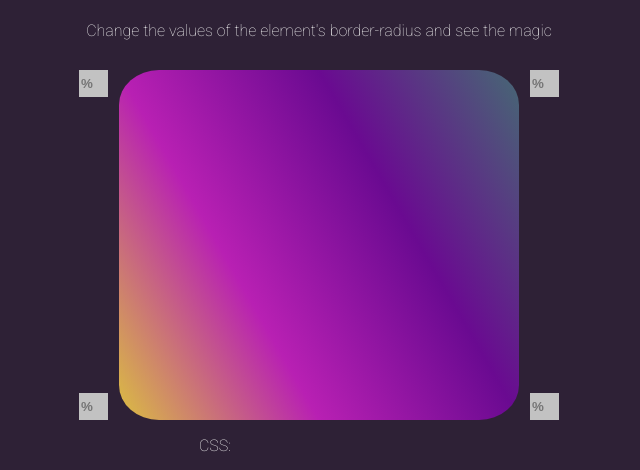
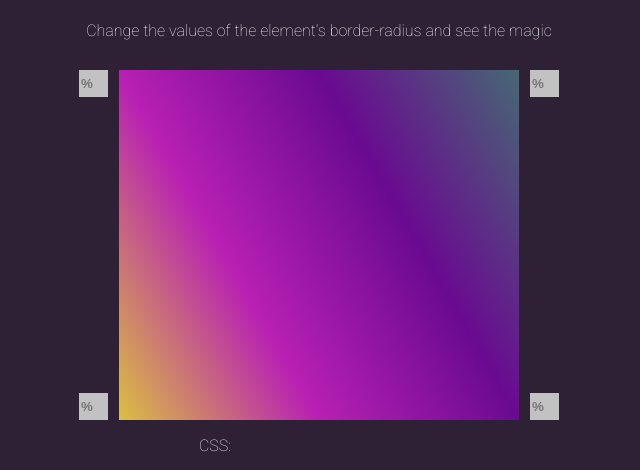
Before and after one commit to roquiles/border-radius-previewer, a plain HTML site: page index.html in a window 1280 px wide. Shown: the part 149-619 px from the top of the page, without its empty margins (321-961 px from the left). Drawn offline with Linux system fonts and the light colour scheme.

```diff
--- a/style.css
+++ b/style.css
@@ -41,7 +41,10 @@ input:focus {
 
 .main-box {
   position: relative;
-  border-radius: 10%;
+  border-bottom-left-radius: 0%;
+  border-bottom-right-radius: 0%;
+  border-top-right-radius: 0%;
+  border-top-left-radius: 0%;
   width: 400px;
   height: 350px;
   margin: auto;
```
